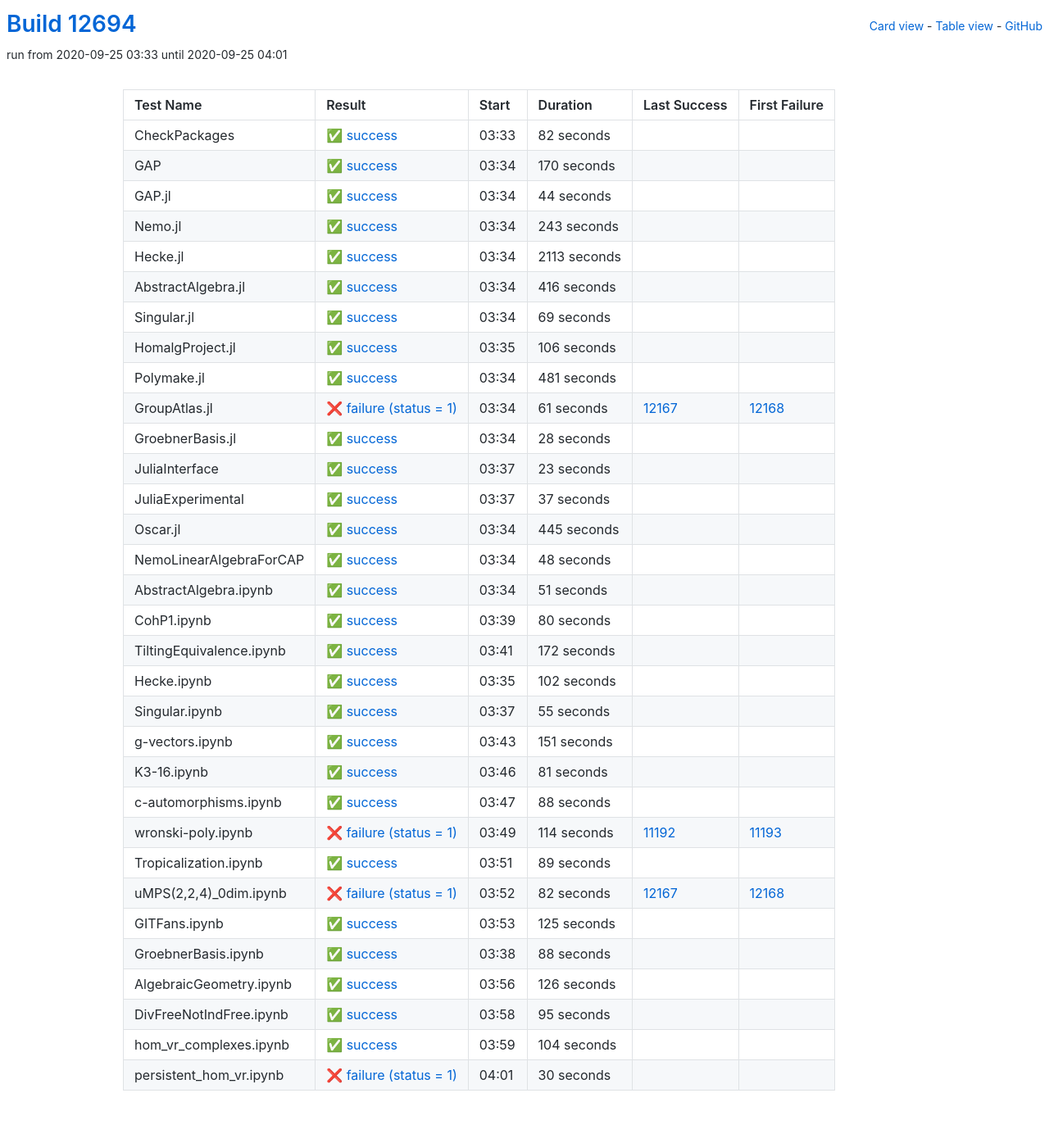
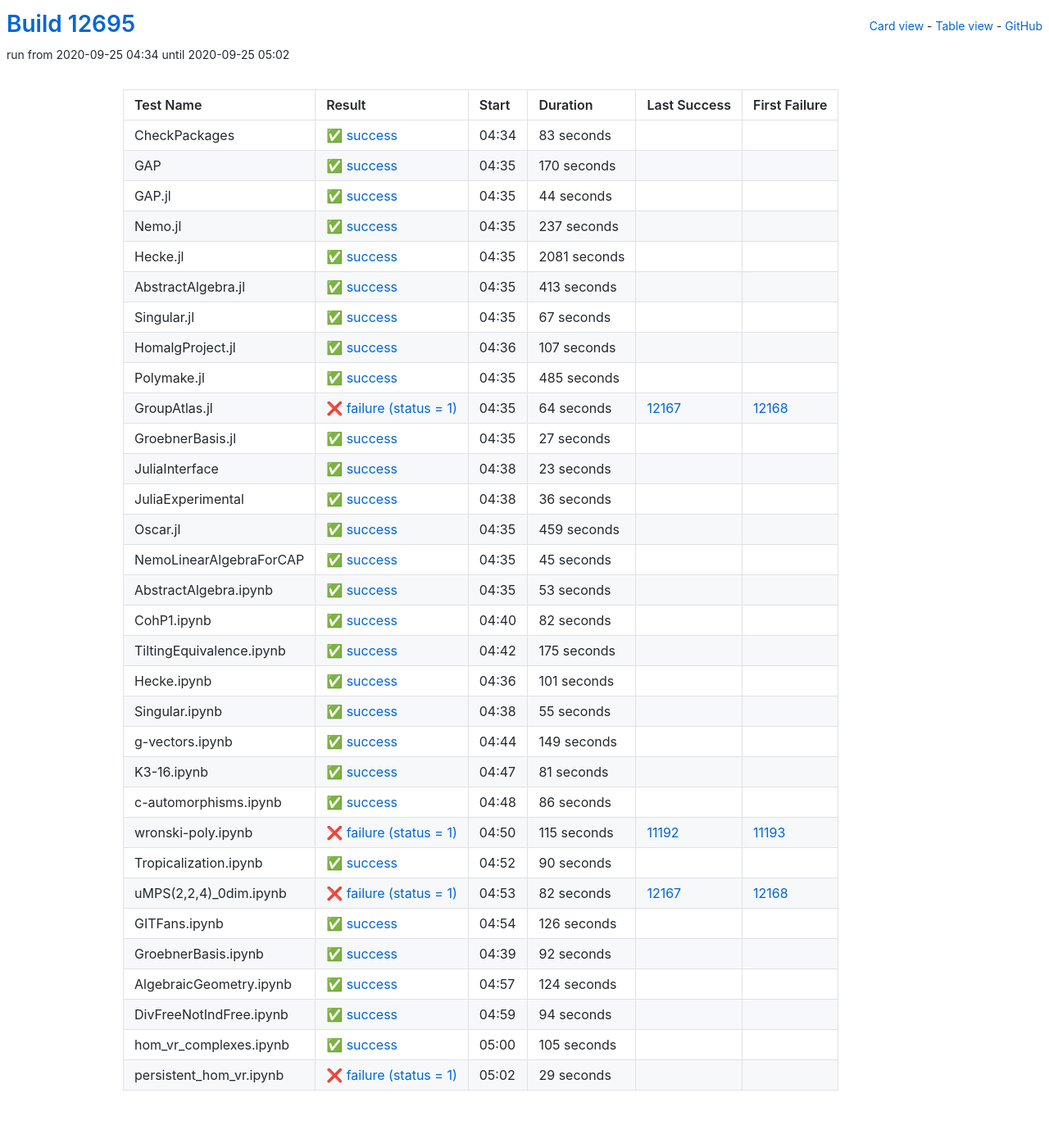
Before and after one commit to oscar-system/oscar-ci-status, a Jekyll site: the page built from table.html, in a window 1280 px wide. Shown: the whole page at 82% size. Built offline with Jekyll 4.4.1, drawn with Linux system fonts in a browser that asks for light colours.

Commit message:
Build #12695

```diff
--- a/_data/ci.yml
+++ b/_data/ci.yml
@@ -1,6 +1,6 @@
 ---
-build: 12694
-build_url: https://oscarci.mathematik.uni-kl.de/job/oscar/12694/
+build: 12695
+build_url: https://oscarci.mathematik.uni-kl.de/job/oscar/12695/
 job: oscar
 organization: oscar-system
 repo: oscar-ci-status
@@ -8,20 +8,20 @@
 tests:
 - name: CheckPackages
   id: checkpackages
-  log: https://oscarci.mathematik.uni-kl.de/job/oscar/12694/artifact/logs/build-12694/CheckPackages.log
-  start: 2020-09-25 03:33
+  log: https://oscarci.mathematik.uni-kl.de/job/oscar/12695/artifact/logs/build-12695/CheckPackages.log
+  start: 2020-09-25 04:34
   success: true
   exitcode: 0
   status: success
-  duration: 82
+  duration: 83
   last_success: false
   last_success_url:
   first_failure: false
   first_failure_url:
 - name: GAP
   id: gap
-  log: https://oscarci.mathematik.uni-kl.de/job/oscar/12694/artifact/logs/build-12694/GAP.log
-  start: 2020-09-25 03:34
+  log: https://oscarci.mathematik.uni-kl.de/job/oscar/12695/artifact/logs/build-12695/GAP.log
+  start: 2020-09-25 04:35
   success: true
   exitcode: 0
   status: success
@@ -32,8 +32,8 @@
   first_failure_url:
 - name: GAP.jl
   id: gap-jl
-  log: https://oscarci.mathematik.uni-kl.de/job/oscar/12694/artifact/logs/build-12694/GAP.jl.log
-  start: 2020-09-25 03:34
+  log: https://oscarci.mathematik.uni-kl.de/job/oscar/12695/artifact/logs/build-12695/GAP.jl.log
+  start: 2020-09-25 04:35
   success: true
   exitcode: 0
   status: success
@@ -44,104 +44,104 @@
   first_failure_url:
 - name: Nemo.jl
   id: nemo-jl
-  log: https://oscarci.mathematik.uni-kl.de/job/oscar/12694/artifact/logs/build-12694/Nemo.jl.log
-  start: 2020-09-25 03:34
+  log: https://oscarci.mathematik.uni-kl.de/job/oscar/12695/artifact/logs/build-12695/Nemo.jl.log
+  start: 2020-09-25 04:35
   success: true
   exitcode: 0
   status: success
-  duration: 243
+  duration: 237
   last_success: false
   last_success_url:
   first_failure: false
   first_failure_url:
 - name: Hecke.jl
   id: hecke-jl
-  log: https://oscarci.mathematik.uni-kl.de/job/oscar/12694/artifact/logs/build-12694/Hecke.jl.log
-  start: 2020-09-25 03:34
+  log: https://oscarci.mathematik.uni-kl.de/job/oscar/12695/artifact/logs/build-12695/Hecke.jl.log
+  start: 2020-09-25 04:35
   success: true
   exitcode: 0
   status: success
-  duration: 2113
+  duration: 2081
   last_success: false
   last_success_url:
   first_failure: false
   first_failure_url:
 - name: AbstractAlgebra.jl
   id: abstractalgebra-jl
-  log: https://oscarci.mathematik.uni-kl.de/job/oscar/12694/artifact/logs/build-12694/AbstractAlgebra.jl.log
-  start: 2020-09-25 03:34
+  log: https://oscarci.mathematik.uni-kl.de/job/oscar/12695/artifact/logs/build-12695/AbstractAlgebra.jl.log
+  start: 2020-09-25 04:35
   success: true
   exitcode: 0
   status: success
-  duration: 416
+  duration: 413
   last_success: false
   last_success_url:
   first_failure: false
   first_failure_url:
 - name: Singular.jl
   id: singular-jl
-  log: https://oscarci.mathematik.uni-kl.de/job/oscar/12694/artifact/logs/build-12694/Singular.jl.log
-  start: 2020-09-25 03:34
+  log: https://oscarci.mathematik.uni-kl.de/job/oscar/12695/artifact/logs/build-12695/Singular.jl.log
+  start: 2020-09-25 04:35
   success: true
   exitcode: 0
   status: success
-  duration: 69
+  duration: 67
   last_success: false
   last_success_url:
   first_failure: false
   first_failure_url:
 - name: HomalgProject.jl
   id: homalgproject-jl
-  log: https://oscarci.mathematik.uni-kl.de/job/oscar/12694/artifact/logs/build-12694/HomalgProject.jl.log
-  start: 2020-09-25 03:35
+  log: https://oscarci.mathematik.uni-kl.de/job/oscar/12695/artifact/logs/build-12695/HomalgProject.jl.log
+  start: 2020-09-25 04:36
   success: true
   exitcode: 0
   status: success
-  duration: 106
+  duration: 107
   last_success: false
   last_success_url:
   first_failure: false
   first_failure_url:
 - name: Polymake.jl
   id: polymake-jl
-  log: https://oscarci.mathematik.uni-kl.de/job/oscar/12694/artifact/logs/build-12694/Polymake.jl.log
-  start: 2020-09-25 03:34
+  log: https://oscarci.mathematik.uni-kl.de/job/oscar/12695/artifact/logs/build-12695/Polymake.jl.log
+  start: 2020-09-25 04:35
   success: true
   exitcode: 0
   status: success
-  duration: 481
+  duration: 485
   last_success: false
   last_success_url:
   first_failure: false
   first_failure_url:
 - name: GroupAtlas.jl
   id: groupatlas-jl
-  log: https://oscarci.mathematik.uni-kl.de/job/oscar/12694/artifact/logs/build-12694/GroupAtlas.jl.log
-  start: 2020-09-25 03:34
+  log: https://oscarci.mathematik.uni-kl.de/job/oscar/12695/artifact/logs/build-12695/GroupAtlas.jl.log
+  start: 2020-09-25 04:35
   success: false
   exitcode: 1
   status: failure
-  duration: 61
+  duration: 64
   last_success: 12167
   last_success_url: https://oscarci.mathematik.uni-kl.de/job/oscar/12167/
   first_failure: 12168
   first_failure_url: https://oscarci.mathematik.uni-kl.de/job/oscar/12168/
 - name: GroebnerBasis.jl
   id: groebnerbasis-jl
-  log: https://oscarci.mathematik.uni-kl.de/job/oscar/12694/artifact/logs/build-12694/GroebnerBasis.jl.log
-  start: 2020-09-25 03:34
+  log: https://oscarci.mathematik.uni-kl.de/job/oscar/12695/artifact/logs/build-12695/GroebnerBasis.jl.log
+  start: 2020-09-25 04:35
   success: true
   exitcode: 0
   status: success
-  duration: 28
+  duration: 27
   last_success: false
   last_success_url:
   first_failure: false
   first_failure_url:
 - name: JuliaInterface
   id: juliainterface
-  log: https://oscarci.mathematik.uni-kl.de/job/oscar/12694/artifact/logs/build-12694/JuliaInterface.log
-  start: 2020-09-25 03:37
+  log: https://oscarci.mathematik.uni-kl.de/job/oscar/12695/artifact/logs/build-12695/JuliaInterface.log
+  start: 2020-09-25 04:38
   success: true
   exitcode: 0
   status: success
@@ -152,92 +152,92 @@
   first_failure_url:
 - name: JuliaExperimental
   id: juliaexperimental
-  log: https://oscarci.mathematik.uni-kl.de/job/oscar/12694/artifact/logs/build-12694/JuliaExperimental.log
-  start: 2020-09-25 03:37
+  log: https://oscarci.mathematik.uni-kl.de/job/oscar/12695/artifact/logs/build-12695/JuliaExperimental.log
+  start: 2020-09-25 04:38
   success: true
   exitcode: 0
   status: success
-  duration: 37
+  duration: 36
   last_success: false
   last_success_url:
   first_failure: false
   first_failure_url:
 - name: Oscar.jl
   id: oscar-jl
-  log: https://oscarci.mathematik.uni-kl.de/job/oscar/12694/artifact/logs/build-12694/Oscar.jl.log
-  start: 2020-09-25 03:34
+  log: https://oscarci.mathematik.uni-kl.de/job/oscar/12695/artifact/logs/build-12695/Oscar.jl.log
+  start: 2020-09-25 04:35
   success: true
   exitcode: 0
   status: success
-  duration: 445
+  duration: 459
   last_success: false
   last_success_url:
   first_failure: false
   first_failure_url:
 - name: NemoLinearAlgebraForCAP
   id: nemolinearalgebraforcap
-  log: https://oscarci.mathematik.uni-kl.de/job/oscar/12694/artifact/logs/build-12694/NemoLinearAlgebraForCAP.log
-  start: 2020-09-25 03:34
+  log: https://oscarci.mathematik.uni-kl.de/job/oscar/12695/artifact/logs/build-12695/NemoLinearAlgebraForCAP.log
+  start: 2020-09-25 04:35
   success: true
   exitcode: 0
   status: success
-  duration: 48
+  duration: 45
   last_success: false
   last_success_url:
   first_failure: false
   first_failure_url:
 - name: AbstractAlgebra.ipynb
   id: abstractalgebra-ipynb
-  log: https://oscarci.mathematik.uni-kl.de/job/oscar/12694/artifact/logs/build-12694/AbstractAlgebra.ipynb.log
-  start: 2020-09-25 03:34
+  log: https://oscarci.mathematik.uni-kl.de/job/oscar/12695/artifact/logs/build-12695/AbstractAlgebra.ipynb.log
+  start: 2020-09-25 04:35
   success: true
   exitcode: 0
   status: success
-  duration: 51
+  duration: 53
   last_success: false
   last_success_url:
   first_failure: false
   first_failure_url:
 - name: CohP1.ipynb
   id: cohp1-ipynb
-  log: https://oscarci.mathematik.uni-kl.de/job/oscar/12694/artifact/logs/build-12694/CohP1.ipynb.log
-  start: 2020-09-25 03:39
+  log: https://oscarci.mathematik.uni-kl.de/job/oscar/12695/artifact/logs/build-12695/CohP1.ipynb.log
+  start: 2020-09-25 04:40
   success: true
   exitcode: 0
   status: success
-  duration: 80
+  duration: 82
   last_success: false
   last_success_url:
   first_failure: false
   first_failure_url:
 - name: TiltingEquivalence.ipynb
   id: tiltingequivalence-ipynb
-  log: https://oscarci.mathematik.uni-kl.de/job/oscar/12694/artifact/logs/build-12694/TiltingEquivalence.ipynb.log
-  start: 2020-09-25 03:41
+  log: https://oscarci.mathematik.uni-kl.de/job/oscar/12695/artifact/logs/build-12695/TiltingEquivalence.ipynb.log
+  start: 2020-09-25 04:42
   success: true
   exitcode: 0
   status: success
-  duration: 172
+  duration: 175
   last_success: false
   last_success_url:
   first_failure: false
   first_failure_url:
 - name: Hecke.ipynb
   id: hecke-ipynb
-  log: https://oscarci.mathematik.uni-kl.de/job/oscar/12694/artifact/logs/build-12694/Hecke.ipynb.log
-  start: 2020-09-25 03:35
+  log: https://oscarci.mathematik.uni-kl.de/job/oscar/12695/artifact/logs/build-12695/Hecke.ipynb.log
+  start: 2020-09-25 04:36
   success: true
   exitcode: 0
   status: success
-  duration: 102
+  duration: 101
   last_success: false
   last_success_url:
   first_failure: false
   first_failure_url:
 - name: Singular.ipynb
   id: singular-ipynb
-  log: https://oscarci.mathematik.uni-kl.de/job/oscar/12694/artifact/logs/build-12694/Singular.ipynb.log
-  start: 2020-09-25 03:37
+  log: https://oscarci.mathematik.uni-kl.de/job/oscar/12695/artifact/logs/build-12695/Singular.ipynb.log
+  start: 2020-09-25 04:38
   success: true
   exitcode: 0
   status: success
@@ -248,20 +248,20 @@
   first_failure_url:
 - name: g-vectors.ipynb
   id: g-vectors-ipynb
-  log: https://oscarci.mathematik.uni-kl.de/job/oscar/12694/artifact/logs/build-12694/g-vectors.ipynb.log
-  start: 2020-09-25 03:43
+  log: https://oscarci.mathematik.uni-kl.de/job/oscar/12695/artifact/logs/build-12695/g-vectors.ipynb.log
+  start: 2020-09-25 04:44
   success: true
   exitcode: 0
   status: success
-  duration: 151
+  duration: 149
   last_success: false
   last_success_url:
   first_failure: false
   first_failure_url:
 - name: K3-16.ipynb
   id: k3-16-ipynb
-  log: https://oscarci.mathematik.uni-kl.de/job/oscar/12694/artifact/logs/build-12694/K3-16.ipynb.log
-  start: 2020-09-25 03:46
+  log: https://oscarci.mathematik.uni-kl.de/job/oscar/12695/artifact/logs/build-12695/K3-16.ipynb.log
+  start: 2020-09-25 04:47
   success: true
   exitcode: 0
   status: success
@@ -272,44 +272,44 @@
   first_failure_url:
 - name: c-automorphisms.ipynb
   id: c-automorphisms-ipynb
-  log: https://oscarci.mathematik.uni-kl.de/job/oscar/12694/artifact/logs/build-12694/c-automorphisms.ipynb.log
-  start: 2020-09-25 03:47
+  log: https://oscarci.mathematik.uni-kl.de/job/oscar/12695/artifact/logs/build-12695/c-automorphisms.ipynb.log
+  start: 2020-09-25 04:48
   success: true
   exitcode: 0
   status: success
-  duration: 88
+  duration: 86
   last_success: false
   last_success_url:
   first_failure: false
   first_failure_url:
 - name: wronski-poly.ipynb
   id: wronski-poly-ipynb
-  log: https://oscarci.mathematik.uni-kl.de/job/oscar/12694/artifact/logs/build-12694/wronski-poly.ipynb.log
-  start: 2020-09-25 03:49
+  log: https://oscarci.mathematik.uni-kl.de/job/oscar/12695/artifact/logs/build-12695/wronski-poly.ipynb.log
+  start: 2020-09-25 04:50
   success: false
   exitcode: 1
   status: failure
-  duration: 114
+  duration: 115
   last_success: 11192
   last_success_url: https://oscarci.mathematik.uni-kl.de/job/oscar/11192/
   first_failure: 11193
   first_failure_url: https://oscarci.mathematik.uni-kl.de/job/oscar/11193/
 - name: Tropicalization.ipynb
   id: tropicalization-ipynb
-  log: https://oscarci.mathematik.uni-kl.de/job/oscar/12694/artifact/logs/build-12694/Tropicalization.ipynb.log
-  start: 2020-09-25 03:51
+  log: https://oscarci.mathematik.uni-kl.de/job/oscar/12695/artifact/logs/build-12695/Tropicalization.ipynb.log
+  start: 2020-09-25 04:52
   success: true
   exitcode: 0
   status: success
-  duration: 89
+  duration: 90
   last_success: false
   last_success_url:
   first_failure: false
   first_failure_url:
 - name: uMPS(2,2,4)_0dim.ipynb
   id: umps-2-2-4-0dim-ipynb
-  log: https://oscarci.mathematik.uni-kl.de/job/oscar/12694/artifact/logs/build-12694/uMPS-2-2-4-_0dim.ipynb.log
-  start: 2020-09-25 03:52
+  log: https://oscarci.mathematik.uni-kl.de/job/oscar/12695/artifact/logs/build-12695/uMPS-2-2-4-_0dim.ipynb.log
+  start: 2020-09-25 04:53
   success: false
   exitcode: 1
   status: failure
@@ -320,32 +320,8 @@
   first_failure_url: https://oscarci.mathematik.uni-kl.de/job/oscar/12168/
 - name: GITFans.ipynb
   id: gitfans-ipynb
-  log: https://oscarci.mathematik.uni-kl.de/job/oscar/12694/artifact/logs/build-12694/GITFans.ipynb.log
-  start: 2020-09-25 03:53
-  success: true
-  exitcode: 0
-  status: success
-  duration: 125
-  last_success: false
-  last_success_url:
-  first_failure: false
-  first_failure_url:
-- name: GroebnerBasis.ipynb
-  id: groebnerbasis-ipynb
-  log: https://oscarci.mathematik.uni-kl.de/job/oscar/12694/artifact/logs/build-12694/GroebnerBasis.ipynb.log
-  start: 2020-09-25 03:38
-  success: true
-  exitcode: 0
-  status: success
-  duration: 88
-  last_success: false
-  last_success_url:
-  first_failure: false
-  first_failure_url:
-- name: AlgebraicGeometry.ipynb
-  id: algebraicgeometry-ipynb
-  log: https://oscarci.mathematik.uni-kl.de/job/oscar/12694/artifact/logs/build-12694/AlgebraicGeometry.ipynb.log
-  start: 2020-09-25 03:56
+  log: https://oscarci.mathematik.uni-kl.de/job/oscar/12695/artifact/logs/build-12695/GITFans.ipynb.log
+  start: 2020-09-25 04:54
   success: true
   exitcode: 0
   status: success
@@ -354,38 +330,62 @@
   last_success_url:
   first_failure: false
   first_failure_url:
-- name: DivFreeNotIndFree.ipynb
-  id: divfreenotindfree-ipynb
-  log: https://oscarci.mathematik.uni-kl.de/job/oscar/12694/artifact/logs/build-12694/DivFreeNotIndFree.ipynb.log
-  start: 2020-09-25 03:58
+- name: GroebnerBasis.ipynb
+  id: groebnerbasis-ipynb
+  log: https://oscarci.mathematik.uni-kl.de/job/oscar/12695/artifact/logs/build-12695/GroebnerBasis.ipynb.log
+  start: 2020-09-25 04:39
   success: true
   exitcode: 0
   status: success
-  duration: 95
+  duration: 92
+  last_success: false
+  last_success_url:
+  first_failure: false
+  first_failure_url:
+- name: AlgebraicGeometry.ipynb
+  id: algebraicgeometry-ipynb
+  log: https://oscarci.mathematik.uni-kl.de/job/oscar/12695/artifact/logs/build-12695/AlgebraicGeometry.ipynb.log
+  start: 2020-09-25 04:57
+  success: true
+  exitcode: 0
+  status: success
+  duration: 124
+  last_success: false
+  last_success_url:
+  first_failure: false
+  first_failure_url:
+- name: DivFreeNotIndFree.ipynb
+  id: divfreenotindfree-ipynb
+  log: https://oscarci.mathematik.uni-kl.de/job/oscar/12695/artifact/logs/build-12695/DivFreeNotIndFree.ipynb.log
+  start: 2020-09-25 04:59
+  success: true
+  exitcode: 0
+  status: success
+  duration: 94
   last_success: false
   last_success_url:
   first_failure: false
   first_failure_url:
 - name: hom_vr_complexes.ipynb
   id: hom-vr-complexes-ipynb
-  log: https://oscarci.mathematik.uni-kl.de/job/oscar/12694/artifact/logs/build-12694/hom_vr_complexes.ipynb.log
-  start: 2020-09-25 03:59
+  log: https://oscarci.mathematik.uni-kl.de/job/oscar/12695/artifact/logs/build-12695/hom_vr_complexes.ipynb.log
+  start: 2020-09-25 05:00
   success: true
   exitcode: 0
   status: success
-  duration: 104
+  duration: 105
   last_success: false
   last_success_url:
   first_failure: false
   first_failure_url:
 - name: persistent_hom_vr.ipynb
   id: persistent-hom-vr-ipynb
-  log: https://oscarci.mathematik.uni-kl.de/job/oscar/12694/artifact/logs/build-12694/persistent_hom_vr.ipynb.log
-  start: 2020-09-25 04:01
+  log: https://oscarci.mathematik.uni-kl.de/job/oscar/12695/artifact/logs/build-12695/persistent_hom_vr.ipynb.log
+  start: 2020-09-25 05:02
   success: false
   exitcode: 1
   status: failure
-  duration: 30
+  duration: 29
   last_success: false
   last_success_url:
   first_failure: false
```
Also changed, not shown: README.md.
